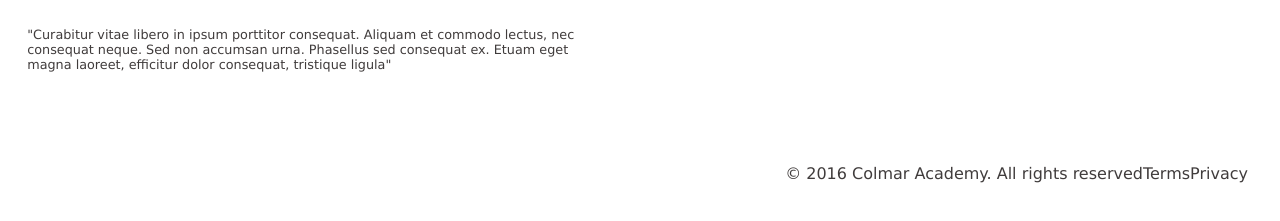
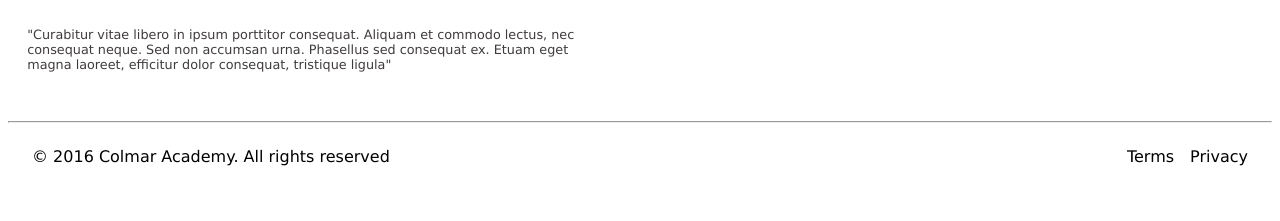
Before and after one commit to ssaary/capstone_colmar, a plain HTML site: page index.html in a window 1280 px wide. Shown: the part 2995-3216 px from the top of the page. After the commit the page ends 3185 px from the top, so only its background shows below. Drawn offline with Linux system fonts and the light colour scheme.

Commit message:
Fixed the footer

```diff
--- a/capstone_colmar_assets/css/style.css
+++ b/capstone_colmar_assets/css/style.css
@@ -317,14 +317,17 @@ header .HeaderBar nav ul {
 }
 /*footer*/
 footer {
+    padding: 1em 1.5em;
+}
+
+footer .content {
     display: flex;
     justify-content: flex-end;
     align-items: flex-end;
-    padding: 1em 1.5em;
+    gap: 1em;
 }
-
-footer > :first-child{
-    justify-self: flex-start; /*fix this*/
+footer .copyright{
+    flex-grow: 1;
 }
 
 footer h5 {
--- a/index.html
+++ b/index.html
@@ -141,10 +141,13 @@
                 </div>
             </div>
         </div>
+        <hr>
         <footer>
-            <h5>&copy; 2016 Colmar Academy. All rights reserved</h5>
-            <h5>Terms</h5>
-            <h5>Privacy</h5>
+            <div class="content">
+                <span class="copyright">&copy; 2016 Colmar Academy. All rights reserved</span>
+                <span class="terms">Terms</span>
+                <span class="privacy">Privacy</span>
+            </div>
         </footer>
     </body>
 </html>
```
